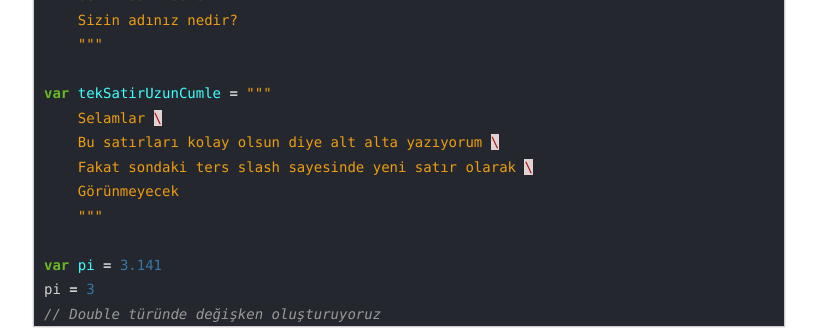
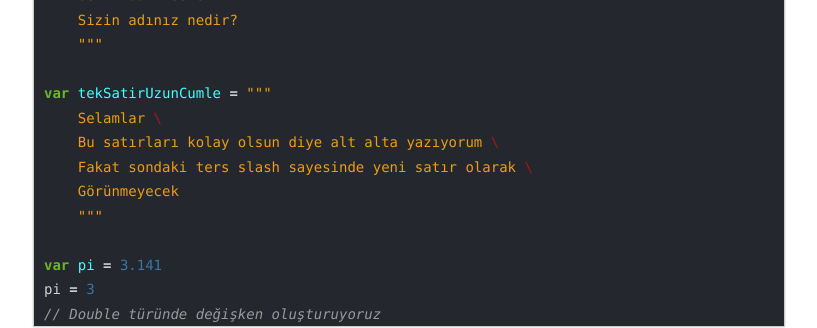
Before and after one commit to iltekin/iltekin.github.io, a Jekyll site: the page built from _posts/2021-09-12-100-days-of-swift-ilk-gun.md, in a window 1280 px wide. Shown: the part 1584-1912 px from the top of the page, without its empty margins (231-1048 px from the left). Built offline with Jekyll 4.4.1, drawn with Linux system fonts in a browser that asks for light colours; some web fonts are replaced.

Commit message:
highlighter style changed

```diff
--- a/assets/scss/_syntax-highlighting.scss
+++ b/assets/scss/_syntax-highlighting.scss
@@ -107,7 +107,7 @@
 .highlight pre { background-color: #404040 }
 .highlight .hll { background-color: #404040 }
 .highlight .c { color: #999999; font-style: italic } /* Comment */
-.highlight .err { color: #a61717; background-color: #e3d2d2 } /* Error */
+.highlight .err { color: #a61717; background-color: transparent } /* Error */
 .highlight .g { color: #d0d0d0 } /* Generic */
 .highlight .k { color: #6ab825; font-weight: bold } /* Keyword */
 .highlight .l { color: #d0d0d0 } /* Literal */
```
